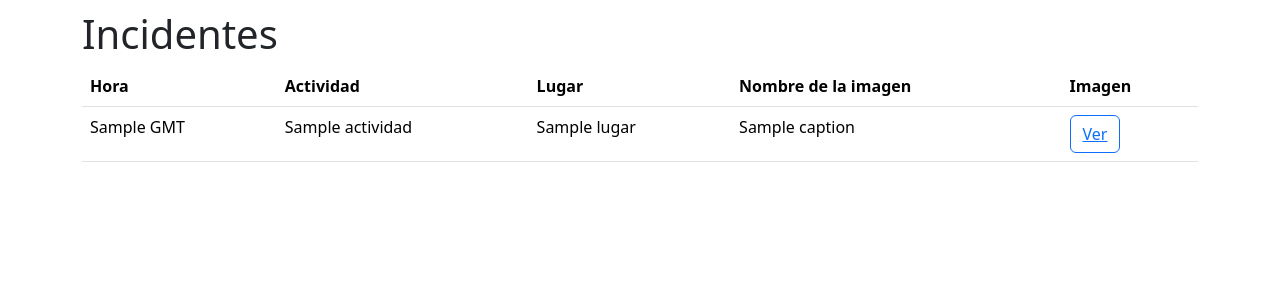
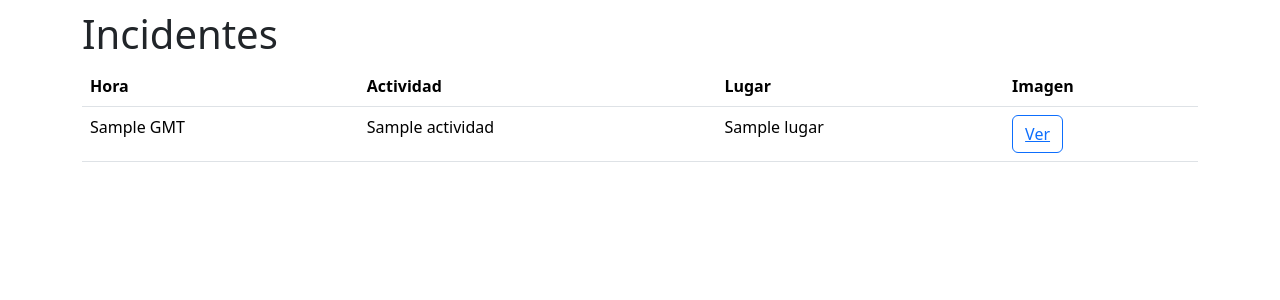
Before and after one commit to AseAlejandro/ProyectoIMTC, a Flask app: template templates/home.html in a window 1280 px wide. Shown: the part 56-356 px from the top of the page. Run offline with Flask 3, Linux system fonts and the light colour scheme; the template is opened without the code that fills it: most values are stand-ins (such as "Sample title", 1, 10 or a date in 2020).

Commit message:
upload home again

```diff
--- a/templates/home.html
+++ b/templates/home.html
@@ -46,7 +46,7 @@
                       <th scope="col">Hora</th>
                       <th scope="col">Actividad</th>
                       <th scope="col">Lugar</th>
-                      <th scope="col">Nombre de la imagen</th>
+                      <!-- <th scope="col">Nombre de la imagen</th> -->
                       <!-- <th scope="col">Imagen</th> -->
                       <th scope="col">Imagen</th>
                     </tr>
@@ -57,7 +57,7 @@
                         <td>{{proyecto["ts"]}} GMT</td>
                         <td>{{proyecto["actividad"]}}</td>
                         <td>{{proyecto["lugar"]}}</td>
-                        <td>{{proyecto["caption"]}}</td>
+                        <!-- <td>{{proyecto["caption"]}}</td> -->
                         <!-- <td>{{proyecto["serie"]}}</td> -->
                         <td><button type="button" class="btn btn-outline-primary"><a href="/proyecto/{{proyecto['id']}}">Ver</a></button></td>
                     </tr>
```
